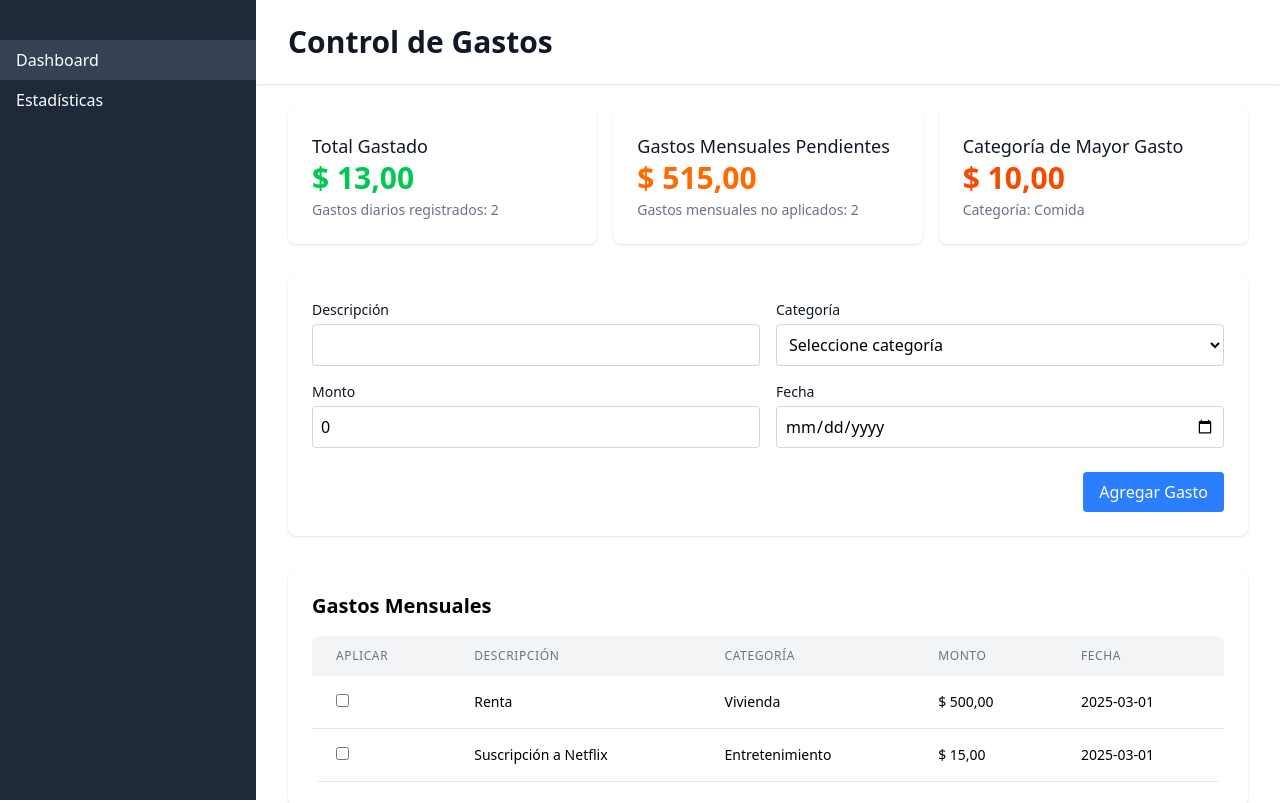
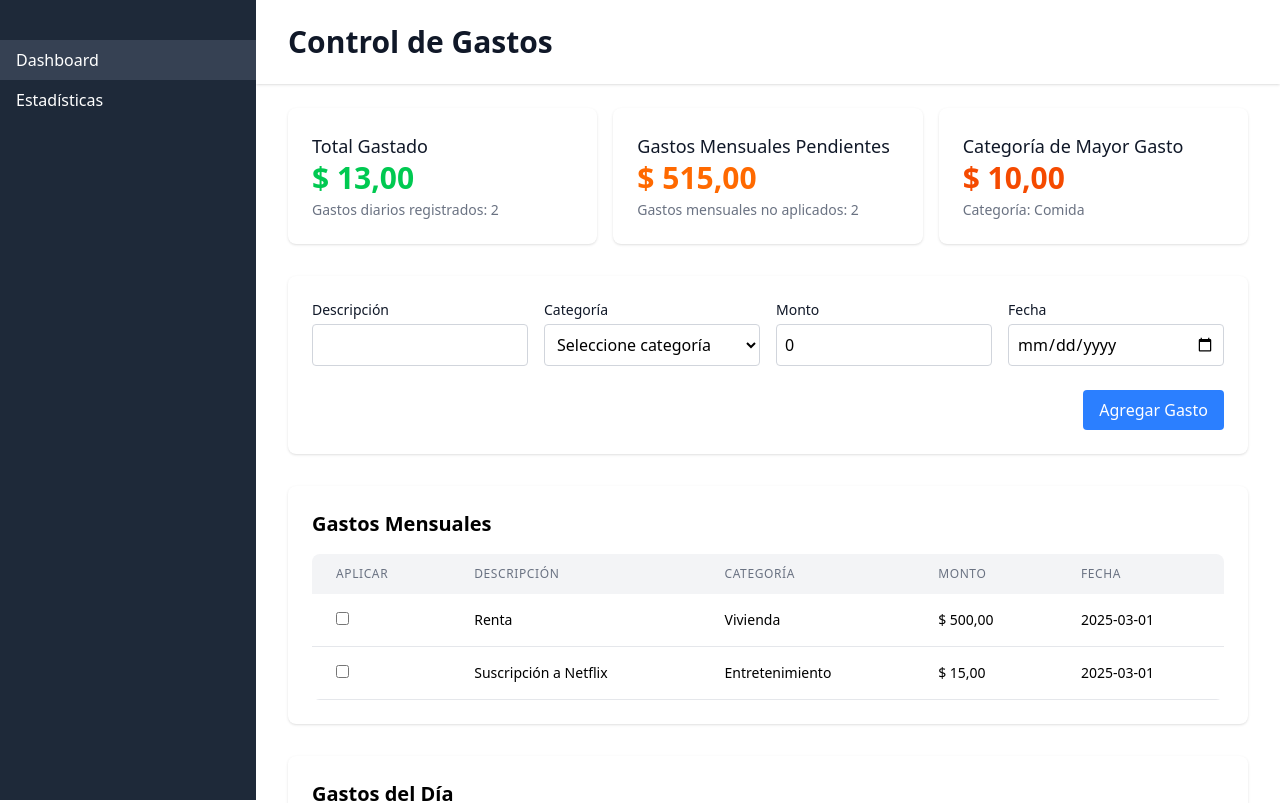
Before and after one commit to Adriel-M-A/control-gastos, a React (Vite) app: page / in a window 1280 px wide. Shown: the top 803 px of the page. Built offline with nearby package versions, Linux system fonts and the light colour scheme.

Commit message:
Mejora el diseño del formulario de gastos: agrega una columna adicional en el layout del ExpenseForm

```diff
--- a/src/components/ExpenseForm.tsx
+++ b/src/components/ExpenseForm.tsx
@@ -53,7 +53,7 @@ export const ExpenseForm = ({ onAddExpense }: ExpenseFormProps) => {
 
   return (
     <form onSubmit={handleSubmit} className="">
-      <div className="grid grid-cols-1 md:grid-cols-2 gap-4">
+      <div className="grid grid-cols-1 md:grid-cols-2 lg:grid-cols-4 gap-4">
         {/* Campo Descripción */}
         <div className="flex flex-col">
           <label className="text-sm font-medium text-gray-900">Descripción</label>
```
